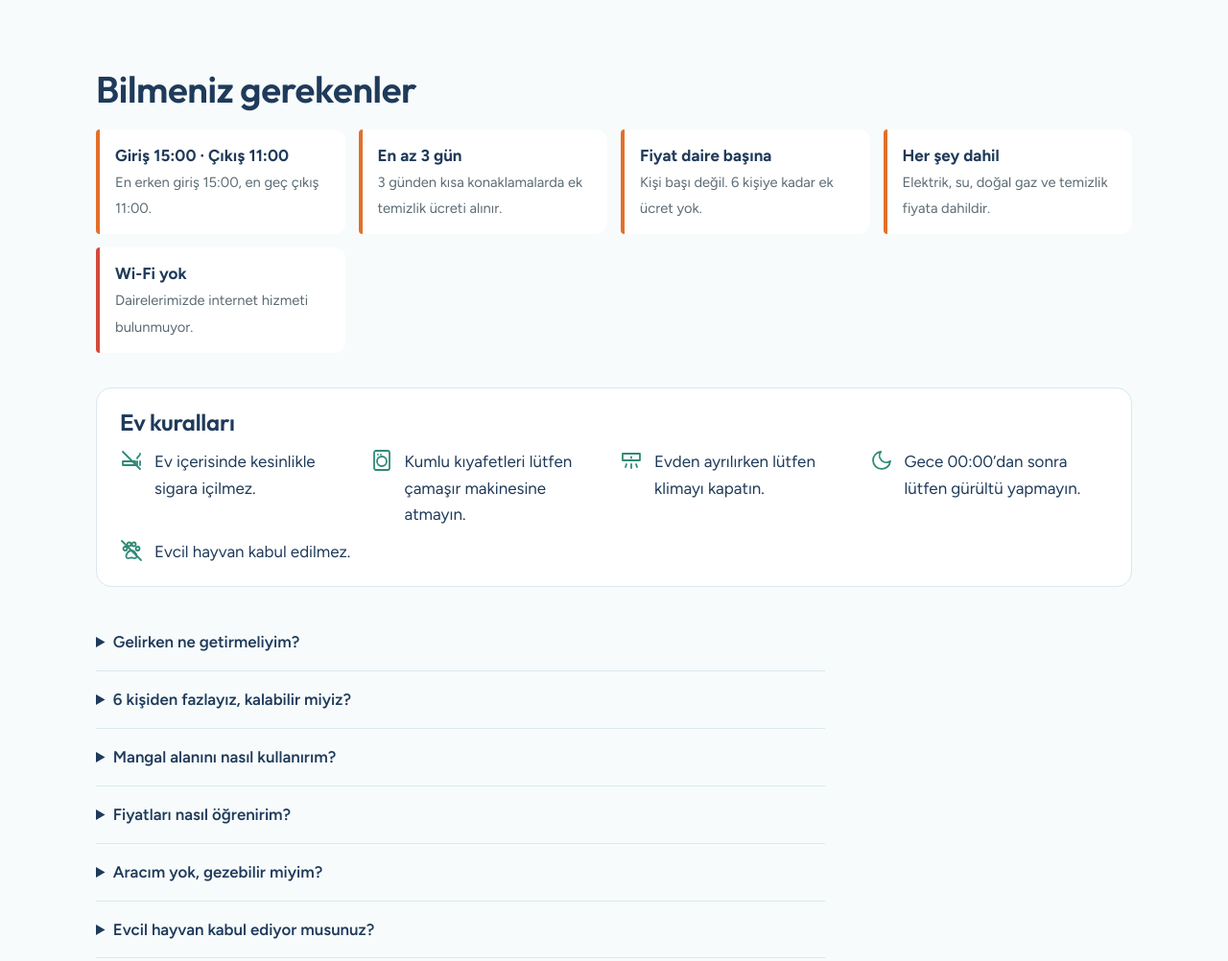
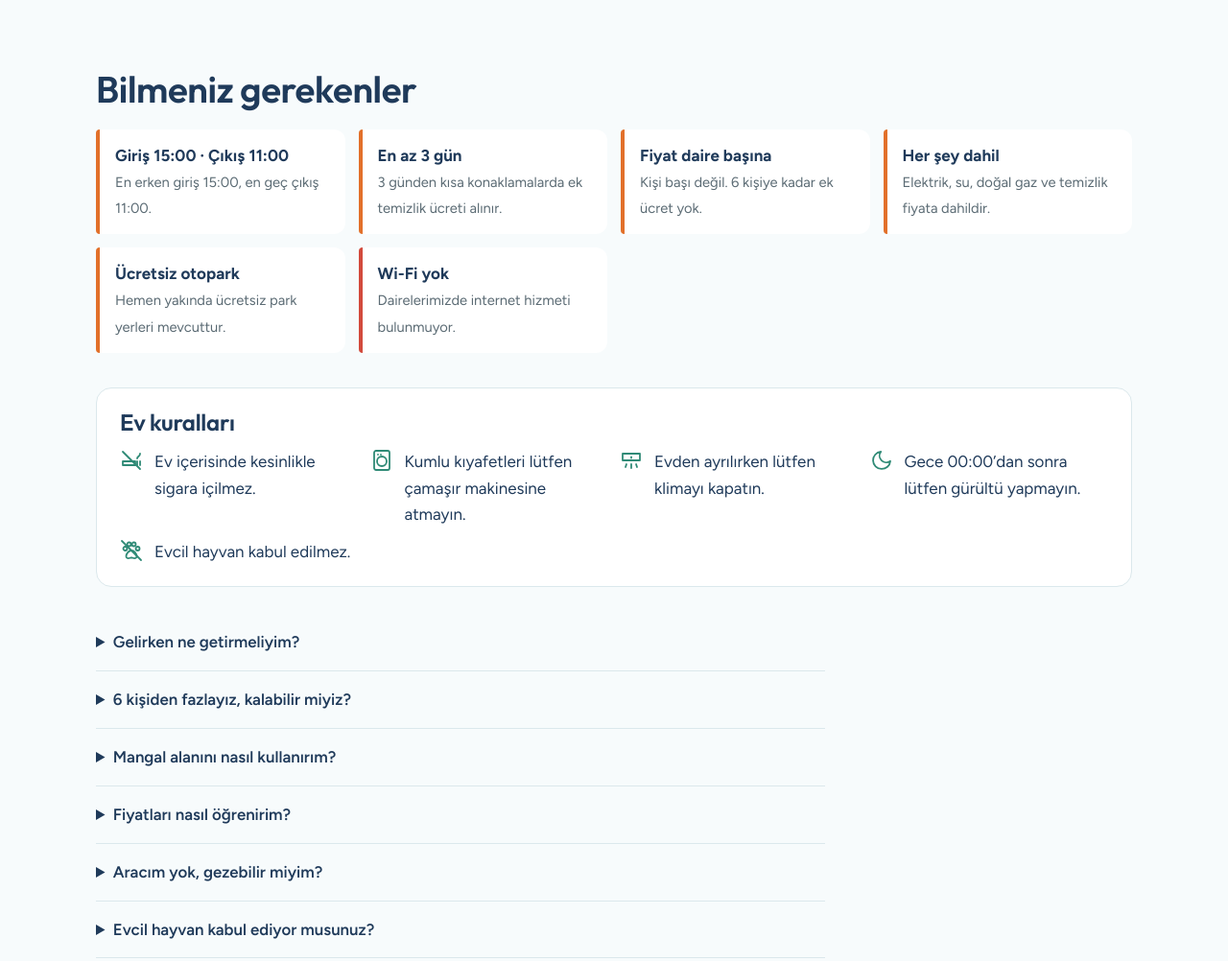
Before and after one commit to keskinahmetf/sevilen-konaklama, a plain HTML site: page index.html in a window 1280 px wide. Shown: the part 6440-7442 px from the top of the page at 96% size. Drawn offline with Linux system fonts and the light colour scheme.

Commit message:
Add files via upload

```diff
--- a/index.html
+++ b/index.html
@@ -665,7 +665,7 @@ const T = {
     faqTitle:"Bilmeniz gerekenler",
     rulesTitle:"Ev kuralları",
     rules:["Ev içerisinde kesinlikle sigara içilmez.","Kumlu kıyafetleri lütfen çamaşır makinesine atmayın.","Evden ayrılırken lütfen klimayı kapatın.","Gece 00:00’dan sonra lütfen gürültü yapmayın.","Evcil hayvan kabul edilmez."],
-    notes:[["Giriş 15:00 · Çıkış 11:00","En erken giriş 15:00, en geç çıkış 11:00.",""],["En az 3 gün","3 günden kısa konaklamalarda ek temizlik ücreti alınır.",""],["Fiyat daire başına","Kişi başı değil. 6 kişiye kadar ek ücret yok.",""],["Her şey dahil","Elektrik, su, doğal gaz ve temizlik fiyata dahildir.",""],["Wi-Fi yok","Dairelerimizde internet hizmeti bulunmuyor.","no"]],
+    notes:[["Giriş 15:00 · Çıkış 11:00","En erken giriş 15:00, en geç çıkış 11:00.",""],["En az 3 gün","3 günden kısa konaklamalarda ek temizlik ücreti alınır.",""],["Fiyat daire başına","Kişi başı değil. 6 kişiye kadar ek ücret yok.",""],["Her şey dahil","Elektrik, su, doğal gaz ve temizlik fiyata dahildir.",""],["Ücretsiz otopark","Hemen yakında ücretsiz park yerleri mevcuttur.",""],["Wi-Fi yok","Dairelerimizde internet hizmeti bulunmuyor.","no"]],
     faq:[
       ["Gelirken ne getirmeliyim?","Sadece kıyafet, havlu ve kişisel bakım eşyalarınızı getirmeniz yeterli. Daireler tam eşyalıdır, tüm mutfak eşyaları mevcuttur."],
       ["6 kişiden fazlayız, kalabilir miyiz?","Evet. 6 kişiden sonraki her kişi için günlük ek ücret alınır. Ek yatak ya da koltukların yatağa hazırlanması için lütfen önceden bizi arayın."],
@@ -718,7 +718,7 @@ const T = {
     faqTitle:"Good to know",
     rulesTitle:"House rules",
     rules:["No smoking inside the apartment.","Please don’t put sandy clothes in the washing machine.","Please switch off the air conditioning when you go out.","Please keep quiet after midnight.","No pets allowed."],
-    notes:[["Check-in 15:00 · Check-out 11:00","Earliest check-in 15:00, latest check-out 11:00.",""],["3 days minimum","Stays shorter than 3 days have an extra cleaning fee.",""],["Price per apartment","Not per person. No extra charge up to 6 guests.",""],["All included","Electricity, water, natural gas and cleaning are included.",""],["No Wi-Fi","The apartments do not have internet.","no"]],
+    notes:[["Check-in 15:00 · Check-out 11:00","Earliest check-in 15:00, latest check-out 11:00.",""],["3 days minimum","Stays shorter than 3 days have an extra cleaning fee.",""],["Price per apartment","Not per person. No extra charge up to 6 guests.",""],["All included","Electricity, water, natural gas and cleaning are included.",""],["Free parking","Free parking spaces are available nearby.",""],["No Wi-Fi","The apartments do not have internet.","no"]],
     faq:[
       ["What should I bring?","Just clothes, towels and personal care items. The apartments are fully furnished and the kitchen has everything you need."],
       ["We are more than 6. Can we stay?","Yes. Each person beyond 6 pays a small daily extra. Please call in advance so we can prepare an extra bed or the sofas."],
```
